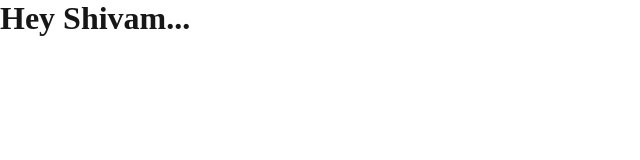
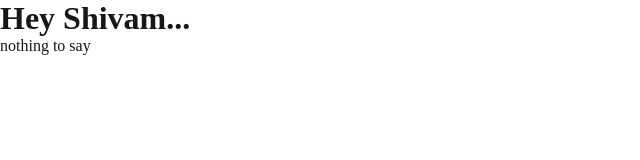
Before and after one commit to Shivamprajapatii/ci-cd-deployment, a Next.js app in the folder apps/web/: page / in a window 1280 px wide. Shown: the top 160 px of the page, without its empty margins (0-640 px from the left). Built offline with nearby package versions, Linux system fonts and the light colour scheme; no server answers; the database is empty.

Commit message:
Update page.tsx

```diff
--- a/apps/web/app/page.tsx
+++ b/apps/web/app/page.tsx
@@ -7,6 +7,7 @@ export default async function Home() {
   return (
     <div>
       <h1>Hey Shivam...</h1>
+      nothing to say
       {user?.email}
       {user?.password}
       {user?.username}
```
